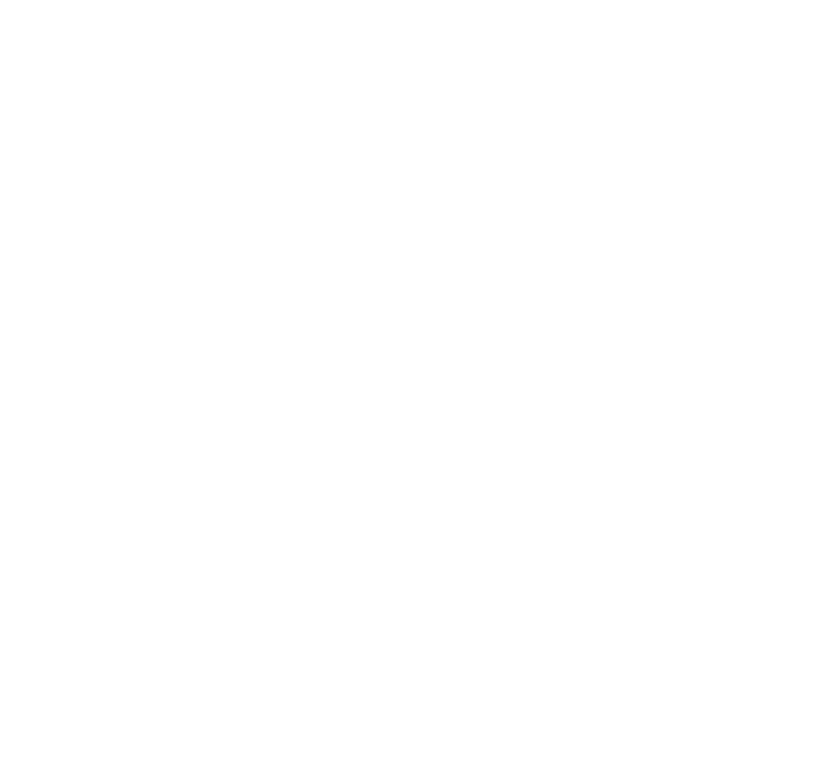
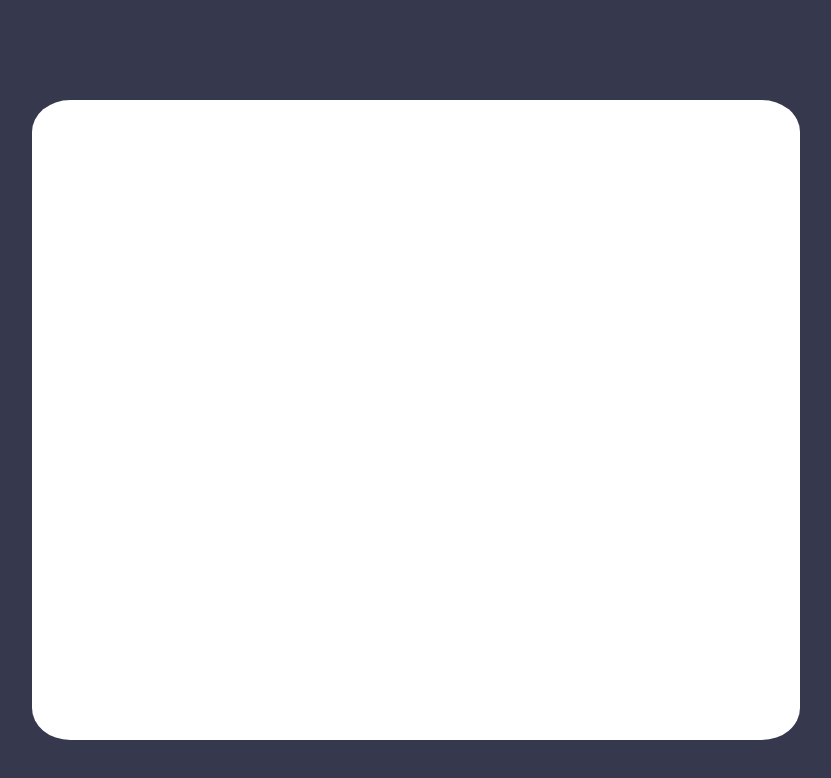
Before and after one commit to dellark18/newsletter-sign-up, a plain HTML site: page index.html in a window 1280 px wide. Shown: the whole page, without its empty margins (224-1055 px from the left). Drawn offline with nearby package versions, Linux system fonts and the light colour scheme.

Commit message:
initial commit

```diff
--- a/css/index.css
+++ b/css/index.css
@@ -1,3 +1,15 @@
-/* font-family: 'Jost', sans-serif;
-font-family: 'Manrope', sans-serif;
-font-family: 'Roboto', sans-serif; */
+body{
+    background-color: #36384D;
+    overflow: hidden;
+    font-family: 'Roboto', sans-serif;
+}
+.container {
+    height: 80vh;
+    width: 60%;
+    border-radius: 5%;
+    display: flex;
+    align-items: center;
+    justify-content: center;
+    background-color: #ffffff;
+    margin-top: 100px;
+}
--- a/index.html
+++ b/index.html
@@ -21,6 +21,11 @@
 </head>
 
 <body>
-
+  <div class="container">
+    <div class="col-lg-6"></div>
+    <div class="col-lg-6">
+      <img src="./assets/images/" alt="">
+    </div>
+  </div>
 </body>
 </html>
```
Also changed, not shown: 3 other files.
